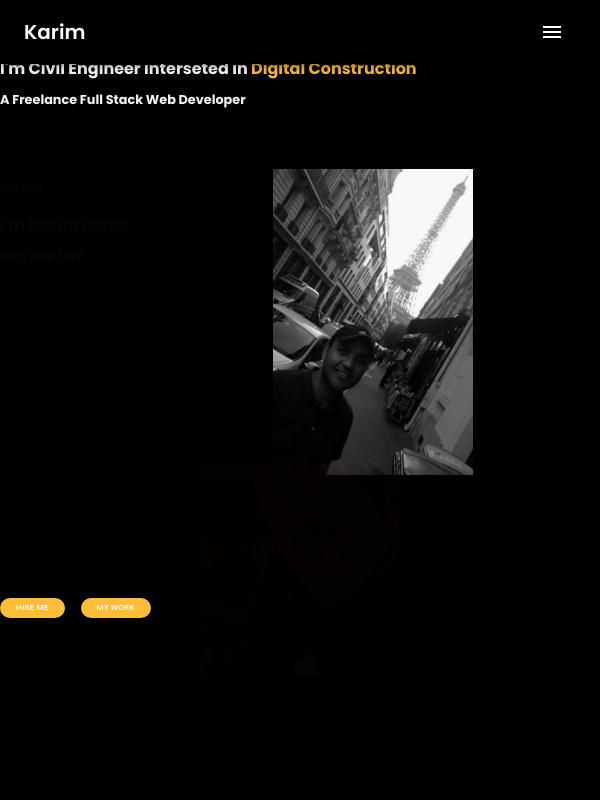
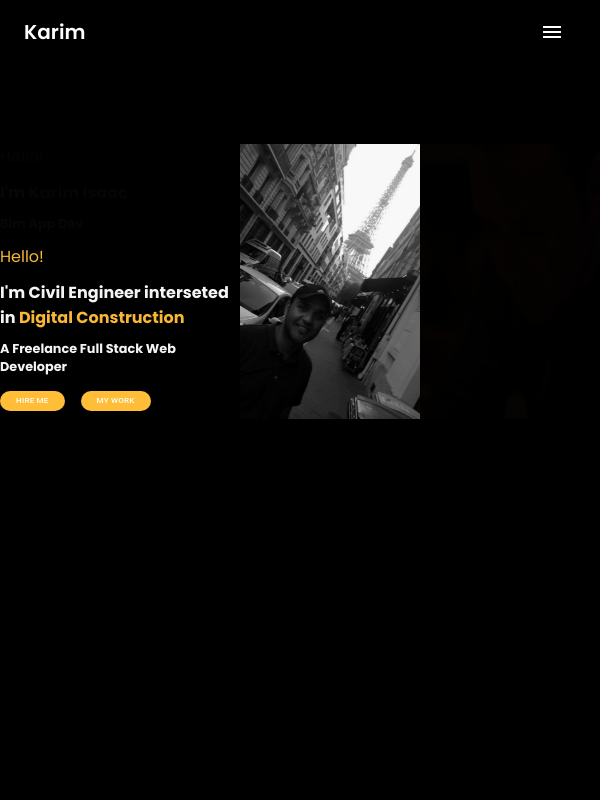
Before and after one commit to KIsaac85/kisaac85.github.io, a React (Vite) app: page / in a window 600 px wide. Shown: the top 800 px of the page. Built offline with nearby package versions, Linux system fonts and the light colour scheme.

Commit message:
adjust style to width between 600 and 800 px in home section

```diff
--- a/src/Home.jsx
+++ b/src/Home.jsx
@@ -64,7 +64,7 @@ function Home() {
             offset={50}
             duration={500}
           >
-            {width > 600 ? (
+            {width > 800 ? (
               <StyledButton variant="contained">Hire Me</StyledButton>
             ) : (
               <SmallStyledButton variant="contained">Hire Me</SmallStyledButton>
@@ -77,7 +77,7 @@ function Home() {
             offset={50}
             duration={500}
           >
-            {width > 600 ? (
+            {width > 800 ? (
               <StyledButton variant="contained">My Work</StyledButton>
             ) : (
               <SmallStyledButton variant="contained">My Work</SmallStyledButton>
--- a/src/css/Style Home.css
+++ b/src/css/Style Home.css
@@ -1,7 +1,35 @@
+/*
+@media (min-width: 599px) and (max-width:800px){
 
 
+    .home-relSm-position{
+        position: relative;
+        top: 5rem
+    }
+    #home-yellowImg-mob{
+        bottom: 300px;
+        position: relative;
+    }
+    #home-whiteImg-mob{
+        position: relative;
+        left: 200px;
+        bottom: 300px
+    }
+    .home-absInner-mob{
+        position: relative;
+    }
+}
+*/
 
-@media (min-width: 600px) {
+@media (min-width: 599px) and (max-width:800px){
+
+    .home-top-space{
+        margin-top: 9rem;
+    }
+
+
+}
+@media (min-width: 1000px) {
     .home-paragraph{
         width: 450px;
     }
@@ -38,18 +66,15 @@
     .home-absInner-mob{
         left: 30%;
     }
-}@media (max-width:488px){
+}
+
+@media (max-width:488px){
 
     .home-absInner-mob{
         left: 25%;
     }
 }
-/* @media (min-width:600px){
-    #home-yellowImg-mob{
-        left: -200px;
-        top: 0px ;
-    }
-} */
+
 @media(max-width:538px){
     .home-relBig-position{
         position: relative;
@@ -102,7 +127,7 @@
         position: relative;
     }
 }
-@media (max-width: 600px) {
+@media (max-width: 599px) {
 
 
     .home-absInner-mob{
--- a/src/css/Style Main.css
+++ b/src/css/Style Main.css
@@ -11,12 +11,14 @@
 #root {
     width: 100%;
 }
-
-@media (min-width: 800px){
+@media (min-width: 600px){
     .main-flex-row{
         display: flex;
         flex-direction: row;
     }
+}
+@media (min-width: 800px){
+
     h1{
         font-size: 4rem;
         font-weight: 800;
@@ -44,14 +46,19 @@
             margin-top: 55rem;
         }
 }
-
+@media (max-width: 600px) {
+    .main-mob-image{
+        width:200px;
+        height: auto;
+    }
+}
 
  @media (max-width: 800px) {
     .main-top-space-10{
         margin-top: 85rem;
     }
      .main-mob-image{
-        width:200px;
+        width: 180px;
         height: auto;
     }
     h1{
```
